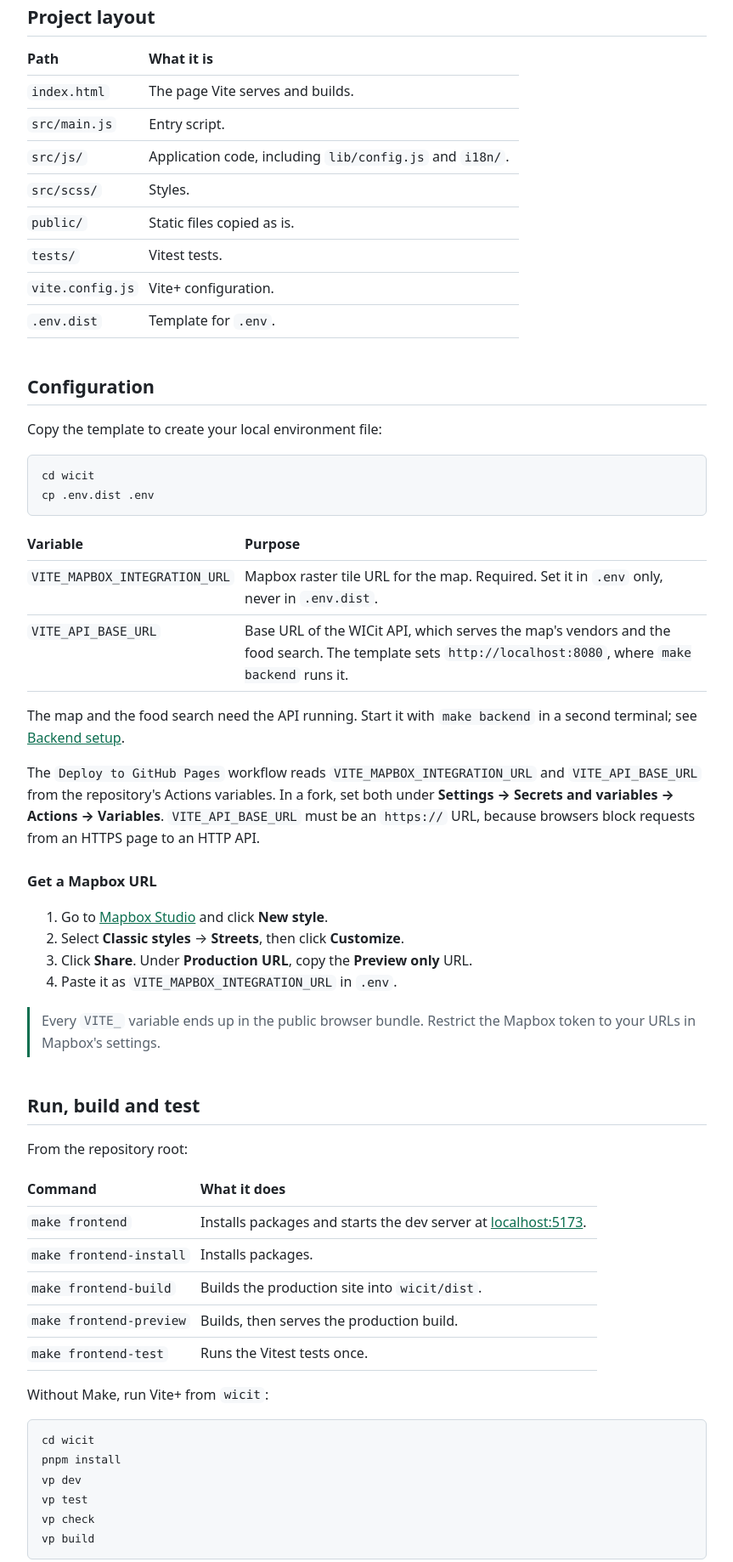
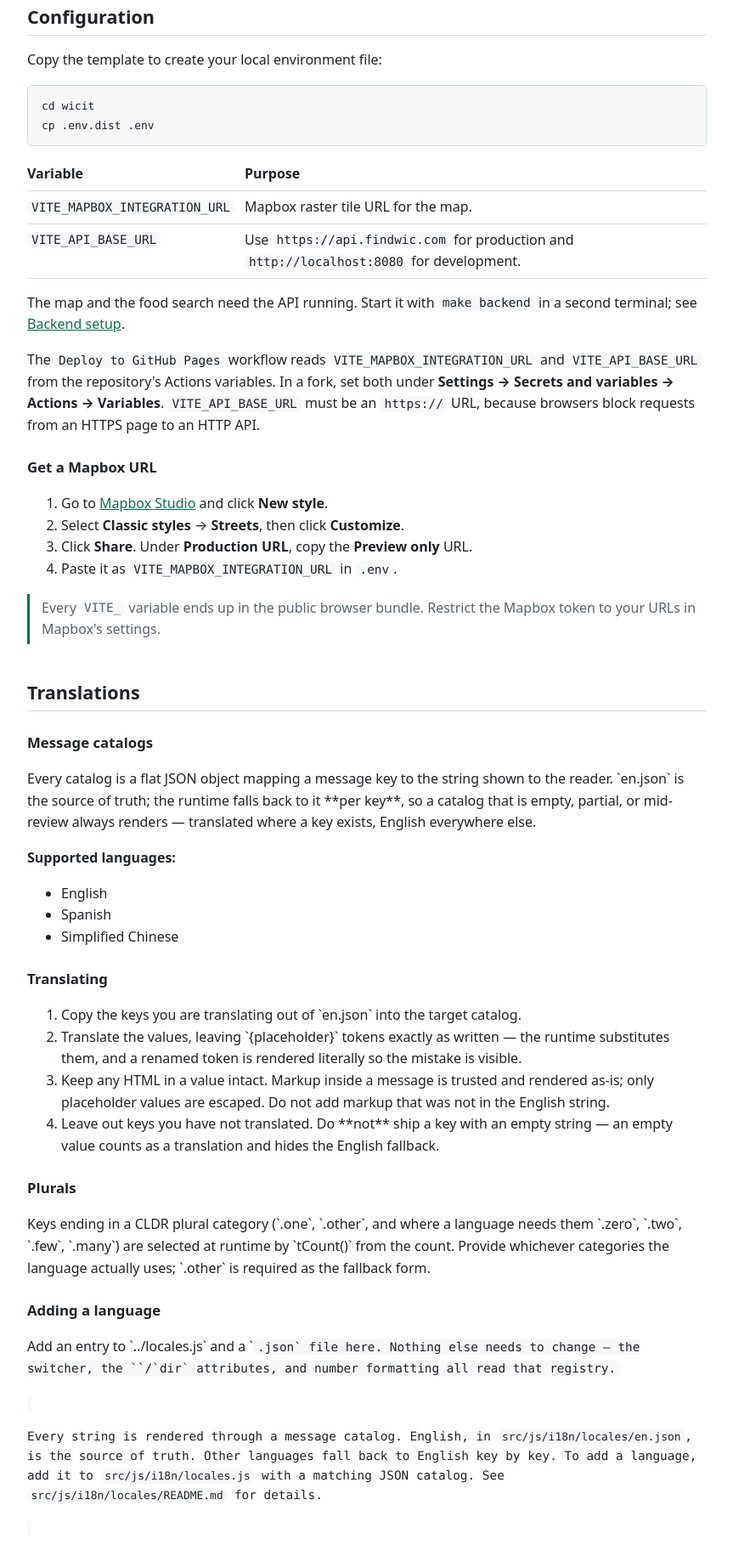
Before and after one commit to natebass/api-wicit-doc, a plain HTML site: page api-wicit-java/docs/frontend.html in a window 1280 px wide. Shown: the part 594-2432 px from the top of the page at 85% size, without its empty margins (208-1071 px from the left). Drawn offline with Linux system fonts and the light colour scheme.

Commit message:
Update the frontend documentation.

```diff
--- a/api-wicit-java/docs/frontend.html
+++ b/api-wicit-java/docs/frontend.html
@@ -21,7 +21,7 @@
 </header>
 <main>
     <h1>Frontend setup</h1>
-    <p class="lead">The WICit website is in <code>wicit</code>. It is built with Vite+ and uses pnpm to manage packages.
+    <p class="lead">The WICit website is a vanilla JS Vite+ single-page application.
     </p>
 
     <h2>Requirements</h2>
@@ -38,16 +38,16 @@
             <td>24</td>
         </tr>
         <tr>
-            <td>Vite+ (<code>vp</code>)</td>
-            <td>Pinned in <code>pnpm-workspace.yaml</code> under <code>catalog</code></td>
+            <td>Vite+</td>
+			<td>1.20</td>
         </tr>
         <tr>
             <td>pnpm</td>
-            <td>Pinned in <code>devEngines</code> in <code>package.json</code></td>
+			<td>12.11.2</td>
         </tr>
         <tr>
             <td>Bootstrap</td>
-            <td>v6 development build from GitHub</td>
+			<td>6.0.0-alpha.1</td>
         </tr>
         <tr>
             <td>Leaflet</td>
@@ -60,51 +60,6 @@
         </tbody>
     </table>
     <p>See <a href="prerequisites.html">Prerequisites</a> to install Node.js and Vite+.</p>
-
-    <h2>Project layout</h2>
-    <table>
-        <thead>
-        <tr>
-            <th>Path</th>
-            <th>What it is</th>
-        </tr>
-        </thead>
-        <tbody>
-        <tr>
-            <td><code>index.html</code></td>
-            <td>The page Vite serves and builds.</td>
-        </tr>
-        <tr>
-            <td><code>src/main.js</code></td>
-            <td>Entry script.</td>
-        </tr>
-        <tr>
-            <td><code>src/js/</code></td>
-            <td>Application code, including <code>lib/config.js</code> and <code>i18n/</code>.</td>
-        </tr>
-        <tr>
-            <td><code>src/scss/</code></td>
-            <td>Styles.</td>
-        </tr>
-        <tr>
-            <td><code>public/</code></td>
-            <td>Static files copied as is.</td>
-        </tr>
-        <tr>
-            <td><code>tests/</code></td>
-            <td>Vitest tests.</td>
-        </tr>
-        <tr>
-            <td><code>vite.config.js</code></td>
-            <td>Vite+ configuration.</td>
-        </tr>
-        <tr>
-            <td><code>.env.dist</code></td>
-            <td>Template for <code>.env</code>.</td>
-        </tr>
-        </tbody>
-    </table>
-
     <h2>Configuration</h2>
     <p>Copy the template to create your local environment file:</p>
     <pre><code>cd wicit
@@ -119,15 +74,11 @@ cp .env.dist .env</code></pre>
         <tbody>
         <tr>
             <td><code>VITE_MAPBOX_INTEGRATION_URL</code></td>
-            <td>Mapbox raster tile URL for the map. Required. Set it in <code>.env</code> only, never in
-                <code>.env.dist</code>.
-            </td>
+            <td>Mapbox raster tile URL for the map.</td>
         </tr>
         <tr>
             <td><code>VITE_API_BASE_URL</code></td>
-            <td>Base URL of the WICit API, which serves the map's vendors and the food search. The template sets <code>http://localhost:8080</code>,
-                where <code>make backend</code> runs it.
-            </td>
+            <td>Use <code>https://api.findwic.com</code> for production and <code>http://localhost:8080</code> for development.</td>
         </tr>
         </tbody>
     </table>
@@ -150,47 +101,37 @@ cp .env.dist .env</code></pre>
     <p class="note">Every <code>VITE_</code> variable ends up in the public browser bundle. Restrict the Mapbox token to
         your URLs in Mapbox's settings.</p>
 
-    <h2>Run, build and test</h2>
-    <p>From the repository root:</p>
-    <table>
-        <thead>
-        <tr>
-            <th>Command</th>
-            <th>What it does</th>
-        </tr>
-        </thead>
-        <tbody>
-        <tr>
-            <td><code>make frontend</code></td>
-            <td>Installs packages and starts the dev server at <a href="http://localhost:5173">localhost:5173</a>.</td>
-        </tr>
-        <tr>
-            <td><code>make frontend-install</code></td>
-            <td>Installs packages.</td>
-        </tr>
-        <tr>
-            <td><code>make frontend-build</code></td>
-            <td>Builds the production site into <code>wicit/dist</code>.</td>
-        </tr>
-        <tr>
-            <td><code>make frontend-preview</code></td>
-            <td>Builds, then serves the production build.</td>
-        </tr>
-        <tr>
-            <td><code>make frontend-test</code></td>
-            <td>Runs the Vitest tests once.</td>
-        </tr>
-        </tbody>
-    </table>
-    <p>Without Make, run Vite+ from <code>wicit</code>:</p>
-    <pre><code>cd wicit
-pnpm install
-vp dev
-vp test
-vp check
-vp build</code></pre>
-
-    <h2>Translations</h2>
+	<h2>Translations</h2>
+	<h3>Message catalogs</h3>
+	<p>
+Every catalog is a flat JSON object mapping a message key to the string shown to the reader.
+`en.json` is the source of truth; the runtime falls back to it **per key**, so a catalog that is
+empty, partial, or mid-review always renders — translated where a key exists, English everywhere
+else.
+	</p>
+	<b>Supported languages:</b>
+	<ul>
+		<li>English</li>
+		<li>Spanish</li>
+		<li>Simplified Chinese</li>
+	</ul>
+	<h3>Translating</h3>
+	<ol>
+		<li>Copy the keys you are translating out of `en.json` into the target catalog.</li>
+		<li>Translate the values, leaving `{placeholder}` tokens exactly as written — the runtime
+			substitutes them, and a renamed token is rendered literally so the mistake is visible.</li>
+		<li>Keep any HTML in a value intact. Markup inside a message is trusted and rendered as-is; only
+			placeholder values are escaped. Do not add markup that was not in the English string.</li>
+		<li>Leave out keys you have not translated. Do **not** ship a key with an empty string — an empty
+			value counts as a translation and hides the English fallback.</li>
+	</ol>
+	<h3>Plurals</h3>
+	<p>Keys ending in a CLDR plural category (`.one`, `.other`, and where a language needs them `.zero`,
+`.two`, `.few`, `.many`) are selected at runtime by `tCount()` from the count. Provide whichever
+categories the language actually uses; `.other` is required as the fallback form.</p>
+	<h3>Adding a language</h3>
+<p>Add an entry to `../locales.js` and a `<code>.json` file here. Nothing else needs to change —
+	the switcher, the `<html lang>`/`dir` attributes, and number formatting all read that registry.</p>
     <p>Every string is rendered through a message catalog. English, in <code>src/js/i18n/locales/en.json</code>, is the
         source of truth. Other languages fall back to English key by key. To add a language, add it to <code>src/js/i18n/locales.js</code>
         with a matching JSON catalog. See <code>src/js/i18n/locales/README.md</code> for details.</p>
```
Also changed, not shown: wicit/src/js/i18n/locales/README.md (deleted).
